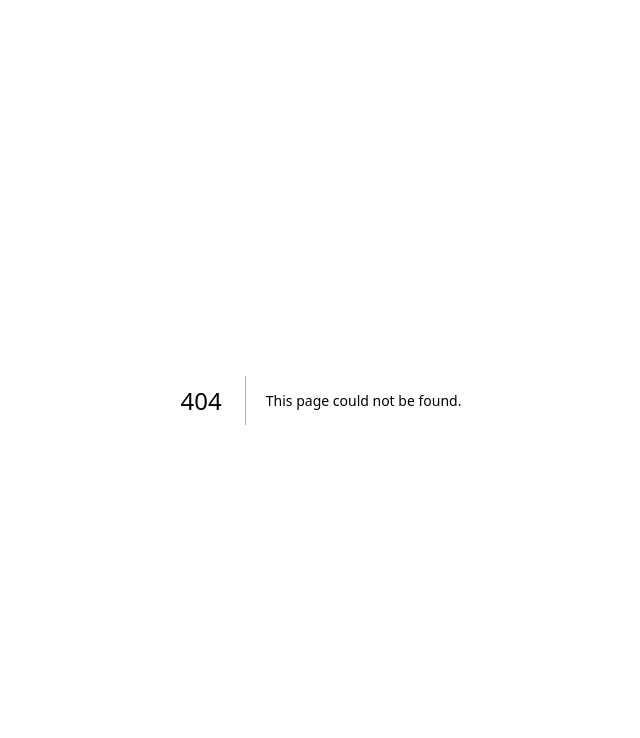
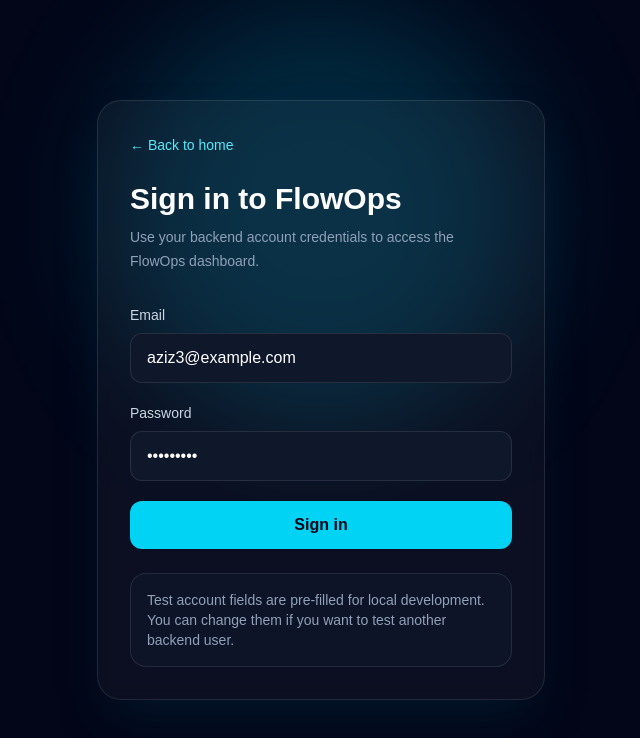
Before and after one commit to azizefe1/flowops, a Next.js app in the folder frontend/: page /login in a window 1280 px wide. Before the commit this address had no page. Shown: the top 738 px of the page, without its empty margins (319-959 px from the left). Built offline with nearby package versions, Linux system fonts and the light colour scheme; no server answers.

Commit message:
feat: add frontend login flow

```diff
--- /dev/null
+++ b/frontend/src/app/dashboard/page.tsx
@@ -0,0 +1,76 @@
+"use client";
+
+import { useEffect, useState } from "react";
+
+import { getToken, removeToken } from "@/lib/auth";
+
+export default function DashboardPage() {
+  const [hasToken, setHasToken] = useState(false);
+
+  useEffect(() => {
+    const token = getToken();
+
+    setHasToken(Boolean(token));
+  }, []);
+
+  function handleLogout() {
+    removeToken();
+    window.location.href = "/login";
+  }
+
+  return (
+    <main className="min-h-screen bg-slate-950 px-6 py-8 text-white">
+      <div className="mx-auto max-w-7xl">
+        <nav className="flex items-center justify-between border-b border-white/10 pb-6">
+          <div>
+            <h1 className="text-2xl font-bold">FlowOps Dashboard</h1>
+            <p className="text-sm text-slate-400">
+              Frontend and backend connection foundation
+            </p>
+          </div>
+
+          <button
+            onClick={handleLogout}
+            className="rounded-xl border border-white/10 px-4 py-2 text-sm font-medium text-slate-200 transition hover:bg-white/10"
+          >
+            Logout
+          </button>
+        </nav>
+
+        <section className="py-12">
+          <div className="rounded-3xl border border-white/10 bg-white/[0.04] p-8">
+            <p className="text-sm font-semibold uppercase tracking-[0.3em] text-cyan-300">
+              Login Status
+            </p>
+
+            <h2 className="mt-4 text-4xl font-bold">
+              {hasToken ? "Authenticated" : "No token found"}
+            </h2>
+
+            <p className="mt-4 max-w-2xl leading-7 text-slate-300">
+              {hasToken
+                ? "The access token was saved successfully. In the next stage, this dashboard will fetch real organization and dashboard summary data from the backend."
+                : "Please login first to save an access token."}
+            </p>
+
+            <div className="mt-8 flex gap-4">
+              <a
+                href="/"
+                className="rounded-xl bg-cyan-400 px-5 py-3 font-semibold text-slate-950 transition hover:bg-cyan-300"
+              >
+                Home
+              </a>
+
+              <a
+                href="/login"
+                className="rounded-xl border border-white/10 px-5 py-3 font-semibold text-white transition hover:bg-white/10"
+              >
+                Login
+              </a>
+            </div>
+          </div>
+        </section>
+      </div>
+    </main>
+  );
+}
--- /dev/null
+++ b/frontend/src/app/login/page.tsx
@@ -0,0 +1,119 @@
+"use client";
+
+import { FormEvent, useState } from "react";
+import { useRouter } from "next/navigation";
+
+import { apiRequest } from "@/lib/api";
+import { saveToken } from "@/lib/auth";
+
+type LoginResponse = {
+  access_token: string;
+  token_type: string;
+};
+
+export default function LoginPage() {
+  const router = useRouter();
+
+  const [email, setEmail] = useState("aziz3@example.com");
+  const [password, setPassword] = useState("Test12345");
+  const [isLoading, setIsLoading] = useState(false);
+  const [errorMessage, setErrorMessage] = useState("");
+
+  async function handleSubmit(event: FormEvent<HTMLFormElement>) {
+    event.preventDefault();
+
+    setIsLoading(true);
+    setErrorMessage("");
+
+    try {
+      const data = await apiRequest<LoginResponse>("/api/auth/login", {
+        method: "POST",
+        body: {
+          email,
+          password,
+        },
+      });
+
+      saveToken(data.access_token);
+
+      router.push("/dashboard");
+    } catch (error) {
+      const message =
+        error instanceof Error
+          ? error.message
+          : "Login failed. Please check your credentials.";
+
+      setErrorMessage(message);
+    } finally {
+      setIsLoading(false);
+    }
+  }
+
+  return (
+    <main className="flex min-h-screen items-center justify-center bg-slate-950 px-6 text-white">
+      <div className="absolute left-1/2 top-0 h-[420px] w-[420px] -translate-x-1/2 rounded-full bg-cyan-500/20 blur-3xl" />
+
+      <div className="relative w-full max-w-md rounded-3xl border border-white/10 bg-white/[0.04] p-8 shadow-2xl shadow-cyan-950/40 backdrop-blur">
+        <div className="mb-8">
+          <a href="/" className="text-sm text-cyan-300 hover:text-cyan-200">
+            ← Back to home
+          </a>
+
+          <h1 className="mt-6 text-3xl font-bold">Sign in to FlowOps</h1>
+          <p className="mt-2 text-sm leading-6 text-slate-400">
+            Use your backend account credentials to access the FlowOps dashboard.
+          </p>
+        </div>
+
+        <form onSubmit={handleSubmit} className="space-y-5">
+          <div>
+            <label className="mb-2 block text-sm font-medium text-slate-300">
+              Email
+            </label>
+            <input
+              type="email"
+              value={email}
+              onChange={(event) => setEmail(event.target.value)}
+              className="w-full rounded-xl border border-white/10 bg-slate-900 px-4 py-3 text-white outline-none transition placeholder:text-slate-500 focus:border-cyan-400"
+              placeholder="user@example.com"
+              required
+            />
+          </div>
+
+          <div>
+            <label className="mb-2 block text-sm font-medium text-slate-300">
+              Password
+            </label>
+            <input
+              type="password"
+              value={password}
+              onChange={(event) => setPassword(event.target.value)}
+              className="w-full rounded-xl border border-white/10 bg-slate-900 px-4 py-3 text-white outline-none transition placeholder:text-slate-500 focus:border-cyan-400"
+              placeholder="••••••••"
+              required
+            />
+          </div>
+
+          {errorMessage && (
+            <div className="rounded-xl border border-red-400/20 bg-red-400/10 p-3 text-sm text-red-200">
+              Login failed. Please check your email and password.
+            </div>
+          )}
+
+          <button
+            type="submit"
+            disabled={isLoading}
+            className="w-full rounded-xl bg-cyan-400 px-5 py-3 font-semibold text-slate-950 transition hover:bg-cyan-300 disabled:cursor-not-allowed disabled:opacity-60"
+          >
+            {isLoading ? "Signing in..." : "Sign in"}
+          </button>
+        </form>
+
+        <div className="mt-6 rounded-2xl border border-white/10 bg-slate-900/70 p-4 text-sm text-slate-400">
+          Test account fields are pre-filled for local development. You can
+          change them if you want to test another backend user.
+        </div>
+      </div>
+    </main>
+  );
+}
--- a/frontend/src/app/page.tsx
+++ b/frontend/src/app/page.tsx
@@ -53,6 +53,9 @@
               </a>
               <a href="#stack" className="hover:text-white">
                 Tech Stack
+              </a>
+		<a href="/login" className="hover:text-white">
+                  Login
               </a>
               <a
                 href="https://github.com/azizefe1/flowops"
```
Also changed, not shown: 1 other file (tests, documents, lock files or other folders).
